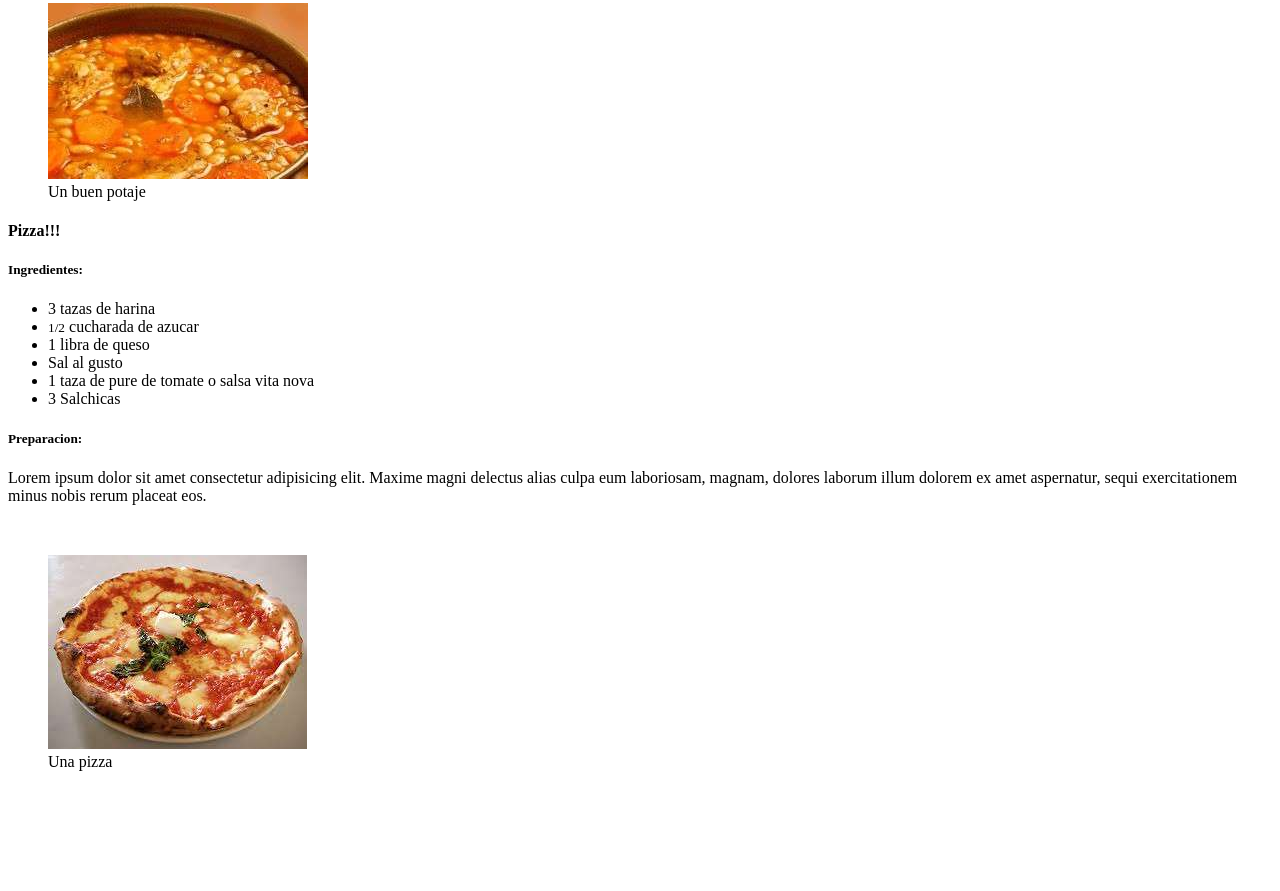
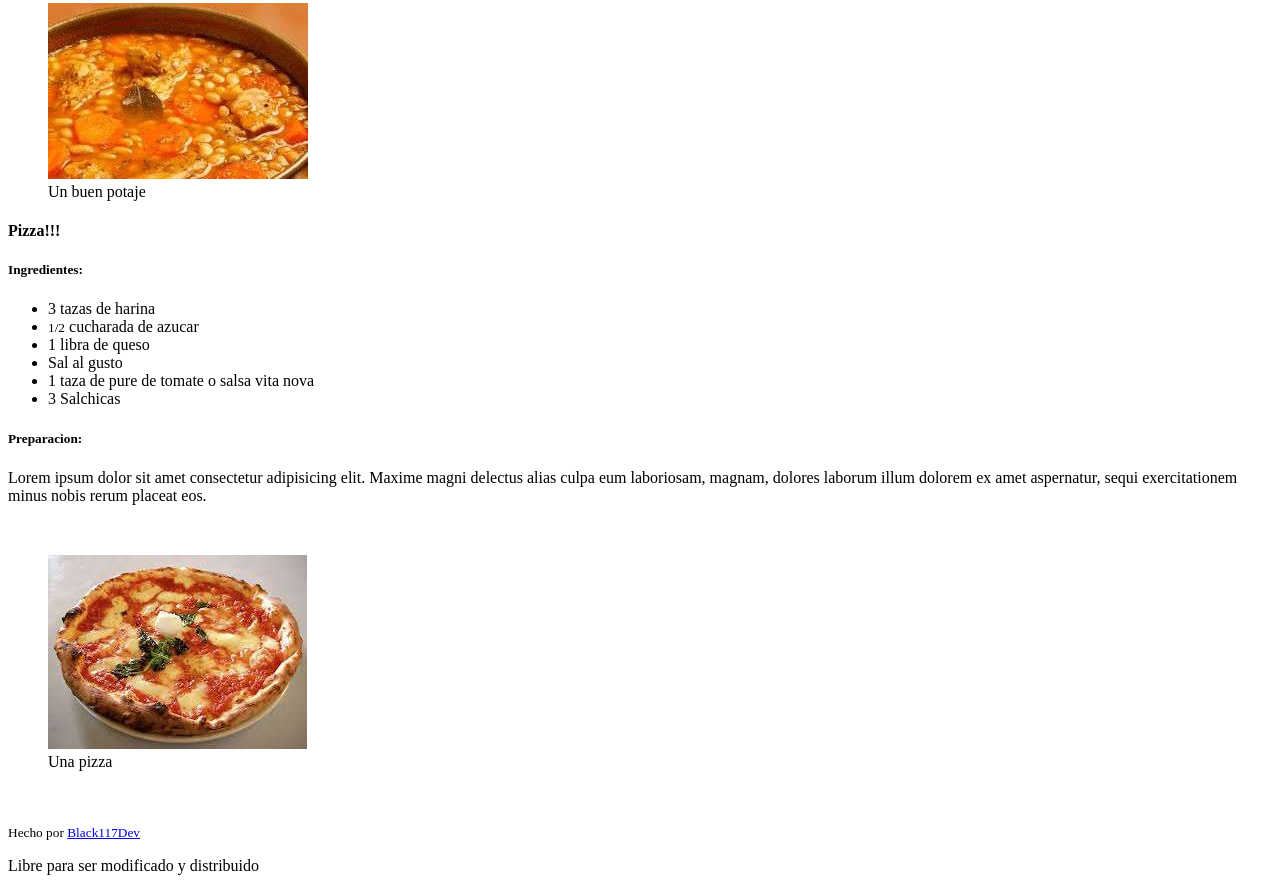
Before and after one commit to FabioLimia/Recipes, a plain HTML site: page index.html in a window 1280 px wide. Shown: the part 4514-5405 px from the top of the page. Before the commit the page ends 5301 px from the top, so only its background shows below. Drawn offline with Linux system fonts and the light colour scheme.

Commit message:
Agregar seccion de acerca de
Ahora esta disponible la informacion y contacto del desarrollador, osea su servidor (osea yo jajaja)

```diff
--- a/index.html
+++ b/index.html
@@ -22,7 +22,8 @@
         </ul>
     </nav>
 
-    <article id="bebidas">
+    <main>
+        <article id="bebidas">
         <h3>Bebidas</h3>
         <section>
             <h4>Jugo de Limon</h4>
@@ -193,7 +194,16 @@
                 <figcaption>Una pizza</figcaption>
             </figure>
         </section>
-    </article>
+        </article>
+    </main>
+
+    <br><br>
+
+    <footer id="acerca">
+        <small>Hecho por <a href="mailto:black117dev@gmail.com">Black117Dev</a></small>
+    <br>
+    <p>Libre para ser modificado y distribuido</p>
+    </footer>
 
 </body>
 </html>
```
